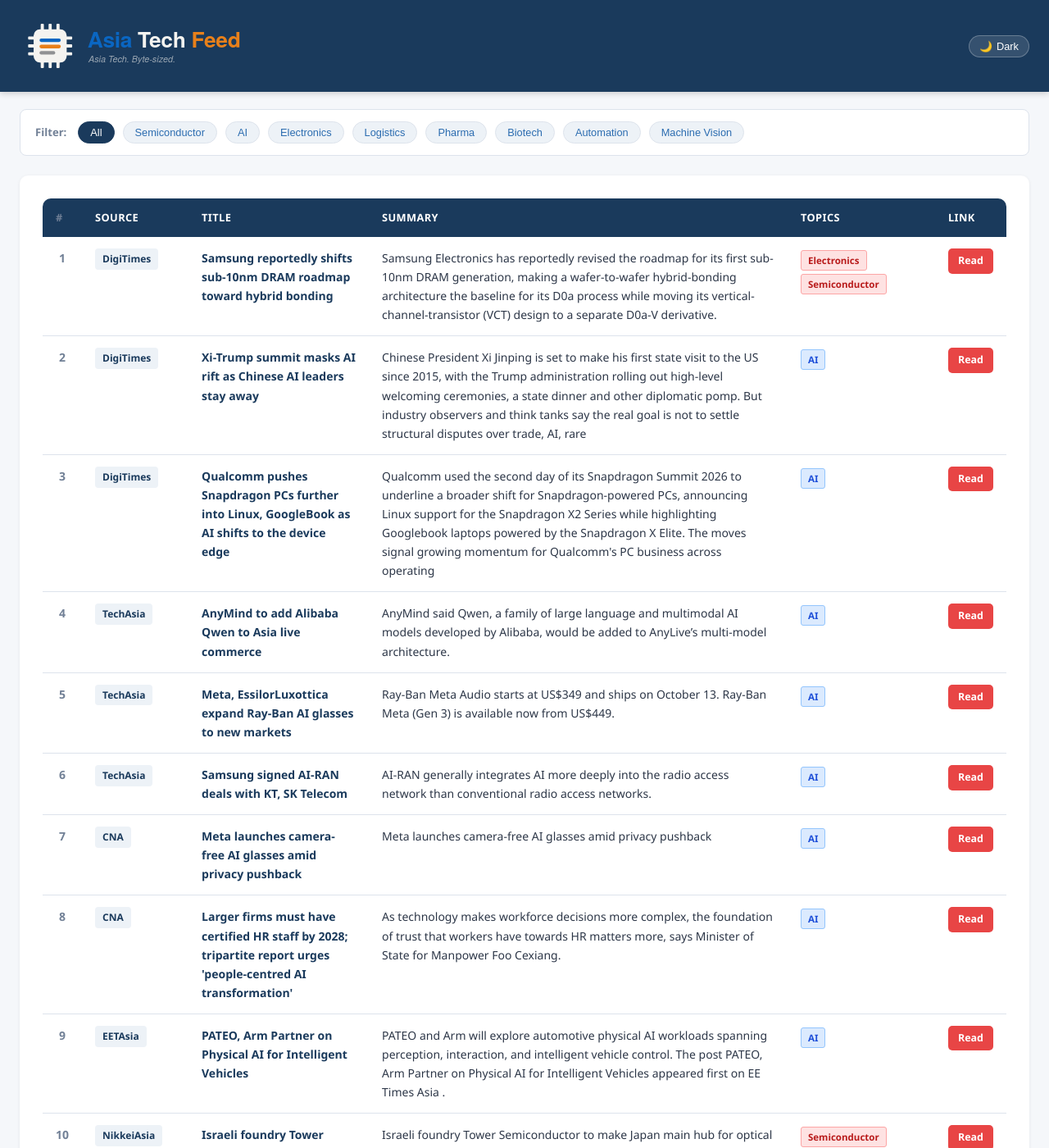
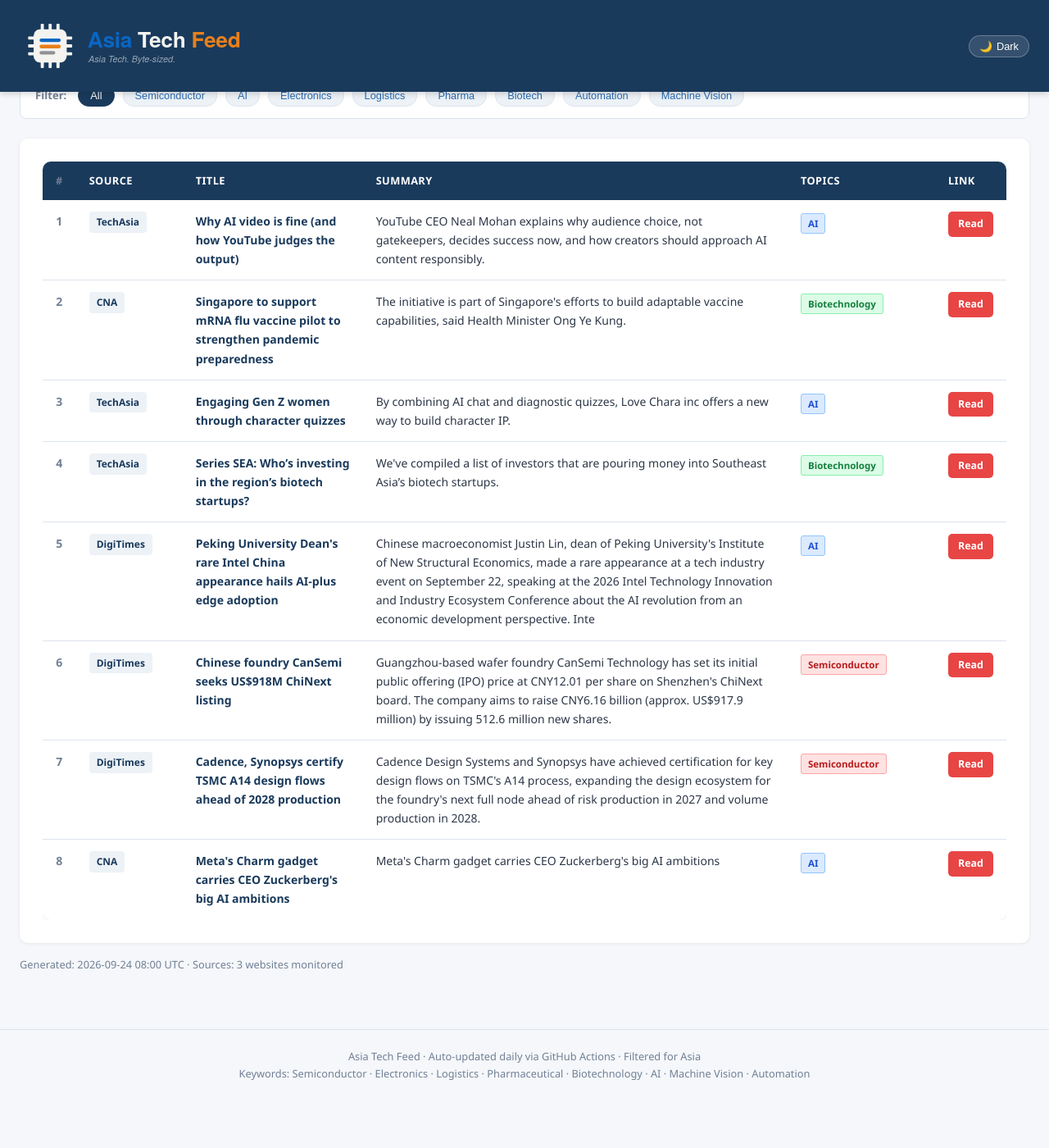
Before and after one commit to asiatechfeed/Asia-Tech-Feed, a Jekyll site: the page built from _posts/2026-09-24-asia-tech-news-digest.md, in a window 1280 px wide and 1400 px high, scrolled down 633 px. Shown: the whole window at 82% size. Built offline with Jekyll 4.4.1, drawn with Linux system fonts in a browser that asks for light colours; a script that is not in the unit is left out; after the commit the page ends 1975 px from its top, so only the background shows below that; some of the changed text lies outside the part shown.

Commit message:
📰 News digest 2026-09-24 (8 articles)

```diff
--- a/_posts/2026-09-24-asia-tech-news-digest.md
+++ b/_posts/2026-09-24-asia-tech-news-digest.md
@@ -1,16 +1,16 @@
 ---
 layout: post
 title: "Asia Tech News Digest - September 24, 2026"
-date: 2026-09-24 12:24:21 +0800
-articles_count: 11
-sources_count: 5
-sources: ["CNA", "DigiTimes", "EETAsia", "NikkeiAsia", "TechAsia"]
+date: 2026-09-24 16:00:51 +0800
+articles_count: 8
+sources_count: 3
+sources: ["CNA", "DigiTimes", "TechAsia"]
 csv_file: /assets/data/news-2026-09-24.tsv
-featured_title: "Samsung reportedly shifts sub-10nm DRAM roadmap toward hybrid bonding"
-featured_url: "https://www.digitimes.com/news/a20260924VL206/samsung-dram-roadmap-technology-development.html"
-featured_source: "DigiTimes"
-featured_summary: "Samsung Electronics has reportedly revised the roadmap for its first sub-10nm DRAM generation, making a wafer-to-wafer hybrid-bonding architecture the baseline for its D0a process while moving its vertical-channel-transistor (VCT) design to a separate D0a-V derivative."
-featured_image: "https://img.digitimes.com/newsshow/20260924vl206_files/2_b.jpg"
+featured_title: "Why AI video is fine (and how YouTube judges the output)"
+featured_url: "https://www.techinasia.com/ai-video-fine-youtube-judges-output"
+featured_source: "TechAsia"
+featured_summary: "YouTube CEO Neal Mohan explains why audience choice, not gatekeepers, decides success now, and how creators should approach AI content responsibly."
+featured_image: ""
 ---
 
 <table class="news-table">
@@ -27,91 +27,67 @@ featured_image: "https://img.digitimes.com/newsshow/20260924vl206_files/2_b.jpg"
 <tbody>
 <tr>
   <td class="col-num">1</td>
-  <td class="col-source"><span class="source-badge">DigiTimes</span></td>
-  <td class="col-title"><span class="article-title">Samsung reportedly shifts sub-10nm DRAM roadmap toward hybrid bonding</span></td>
-  <td class="col-summary">Samsung Electronics has reportedly revised the roadmap for its first sub-10nm DRAM generation, making a wafer-to-wafer hybrid-bonding architecture the baseline for its D0a process while moving its vertical-channel-transistor (VCT) design to a separate D0a-V derivative.</td>
-  <td class="col-tags"><span class="tag semi">Electronics</span><span class="tag semi">Semiconductor</span></td>
-  <td class="col-link"><a class="btn-link" href="https://www.digitimes.com/news/a20260924VL206/samsung-dram-roadmap-technology-development.html" target="_blank" rel="noopener">Read</a></td>
+  <td class="col-source"><span class="source-badge">TechAsia</span></td>
+  <td class="col-title"><span class="article-title">Why AI video is fine (and how YouTube judges the output)</span></td>
+  <td class="col-summary">YouTube CEO Neal Mohan explains why audience choice, not gatekeepers, decides success now, and how creators should approach AI content responsibly.</td>
+  <td class="col-tags"><span class="tag ai">AI</span></td>
+  <td class="col-link"><a class="btn-link" href="https://www.techinasia.com/ai-video-fine-youtube-judges-output" target="_blank" rel="noopener">Read</a></td>
 </tr>
 <tr>
   <td class="col-num">2</td>
-  <td class="col-source"><span class="source-badge">DigiTimes</span></td>
-  <td class="col-title"><span class="article-title">Xi-Trump summit masks AI rift as Chinese AI leaders stay away</span></td>
-  <td class="col-summary">Chinese President Xi Jinping is set to make his first state visit to the US since 2015, with the Trump administration rolling out high-level welcoming ceremonies, a state dinner and other diplomatic pomp. But industry observers and think tanks say the real goal is not to settle structural disputes over trade, AI, rare </td>
-  <td class="col-tags"><span class="tag ai">AI</span></td>
-  <td class="col-link"><a class="btn-link" href="https://www.digitimes.com/news/a20260924PD200/xi-jinping-security-chips-deepseek-2015.html" target="_blank" rel="noopener">Read</a></td>
+  <td class="col-source"><span class="source-badge">CNA</span></td>
+  <td class="col-title"><span class="article-title">Singapore to support mRNA flu vaccine pilot to strengthen pandemic preparedness</span></td>
+  <td class="col-summary">The initiative is part of Singapore's efforts to build adaptable vaccine capabilities, said Health Minister Ong Ye Kung.</td>
+  <td class="col-tags"><span class="tag bio">Biotechnology</span></td>
+  <td class="col-link"><a class="btn-link" href="https://www.channelnewsasia.com/singapore/mrna-flu-vaccine-pilot-pandemic-ebola-ong-ye-kung-6407351" target="_blank" rel="noopener">Read</a></td>
 </tr>
 <tr>
   <td class="col-num">3</td>
-  <td class="col-source"><span class="source-badge">DigiTimes</span></td>
-  <td class="col-title"><span class="article-title">Qualcomm pushes Snapdragon PCs further into Linux, GoogleBook as AI shifts to the device edge</span></td>
-  <td class="col-summary">Qualcomm used the second day of its Snapdragon Summit 2026 to underline a broader shift for Snapdragon-powered PCs, announcing Linux support for the Snapdragon X2 Series while highlighting Googlebook laptops powered by the Snapdragon X Elite. The moves signal growing momentum for Qualcomm's PC business across operating</td>
+  <td class="col-source"><span class="source-badge">TechAsia</span></td>
+  <td class="col-title"><span class="article-title">Engaging Gen Z women through character quizzes</span></td>
+  <td class="col-summary">By combining AI chat and diagnostic quizzes, Love Chara inc offers a new way to build character IP.</td>
   <td class="col-tags"><span class="tag ai">AI</span></td>
-  <td class="col-link"><a class="btn-link" href="https://www.digitimes.com/news/a20260924PD222/qualcomm-snapdragon-linux-pc-2026.html" target="_blank" rel="noopener">Read</a></td>
+  <td class="col-link"><a class="btn-link" href="https://www.techinasia.com/engaging-gen-women-character-quizzes" target="_blank" rel="noopener">Read</a></td>
 </tr>
 <tr>
   <td class="col-num">4</td>
   <td class="col-source"><span class="source-badge">TechAsia</span></td>
-  <td class="col-title"><span class="article-title">AnyMind to add Alibaba Qwen to Asia live commerce</span></td>
-  <td class="col-summary">AnyMind said Qwen, a family of large language and multimodal AI models developed by Alibaba, would be added to AnyLive’s multi-model architecture.</td>
-  <td class="col-tags"><span class="tag ai">AI</span></td>
-  <td class="col-link"><a class="btn-link" href="https://www.techinasia.com/anymind-launches-platform-for-creator-livestream-campaigns" target="_blank" rel="noopener">Read</a></td>
+  <td class="col-title"><span class="article-title">Series SEA: Who’s investing in the region’s biotech startups?</span></td>
+  <td class="col-summary">We've compiled a list of investors that are pouring money into Southeast Asia’s biotech startups.</td>
+  <td class="col-tags"><span class="tag bio">Biotechnology</span></td>
+  <td class="col-link"><a class="btn-link" href="https://www.techinasia.com/top-sea-investors-biotech" target="_blank" rel="noopener">Read</a></td>
 </tr>
 <tr>
   <td class="col-num">5</td>
-  <td class="col-source"><span class="source-badge">TechAsia</span></td>
-  <td class="col-title"><span class="article-title">Meta, EssilorLuxottica expand Ray-Ban AI glasses to new markets</span></td>
-  <td class="col-summary">Ray-Ban Meta Audio starts at US$349 and ships on October 13. Ray-Ban Meta (Gen 3) is available now from US$449.</td>
+  <td class="col-source"><span class="source-badge">DigiTimes</span></td>
+  <td class="col-title"><span class="article-title">Peking University Dean's rare Intel China appearance hails AI-plus edge adoption</span></td>
+  <td class="col-summary">Chinese macroeconomist Justin Lin, dean of Peking University's Institute of New Structural Economics, made a rare appearance at a tech industry event on September 22, speaking at the 2026 Intel Technology Innovation and Industry Ecosystem Conference about the AI revolution from an economic development perspective. Inte</td>
   <td class="col-tags"><span class="tag ai">AI</span></td>
-  <td class="col-link"><a class="btn-link" href="https://www.techinasia.com/meta-releases-muse-spark-13-coding-upgrades" target="_blank" rel="noopener">Read</a></td>
+  <td class="col-link"><a class="btn-link" href="https://www.digitimes.com/news/a20260924PD228/intel-development-industrial-manufacturing.html" target="_blank" rel="noopener">Read</a></td>
 </tr>
 <tr>
   <td class="col-num">6</td>
-  <td class="col-source"><span class="source-badge">TechAsia</span></td>
-  <td class="col-title"><span class="article-title">Samsung signed AI-RAN deals with KT, SK Telecom</span></td>
-  <td class="col-summary">AI-RAN generally integrates AI more deeply into the radio access network than conventional radio access networks.</td>
-  <td class="col-tags"><span class="tag ai">AI</span></td>
-  <td class="col-link"><a class="btn-link" href="https://www.techinasia.com/samsung-plans-humanoid-robot-reveal-ces-2027" target="_blank" rel="noopener">Read</a></td>
+  <td class="col-source"><span class="source-badge">DigiTimes</span></td>
+  <td class="col-title"><span class="article-title">Chinese foundry CanSemi seeks US$918M ChiNext listing</span></td>
+  <td class="col-summary">Guangzhou-based wafer foundry CanSemi Technology has set its initial public offering (IPO) price at CNY12.01 per share on Shenzhen's ChiNext board. The company aims to raise CNY6.16 billion (approx. US$917.9 million) by issuing 512.6 million new shares.</td>
+  <td class="col-tags"><span class="tag semi">Semiconductor</span></td>
+  <td class="col-link"><a class="btn-link" href="https://www.digitimes.com/news/a20260924VL215/cansemi-wafer-shenzhen-ipo-revenue.html" target="_blank" rel="noopener">Read</a></td>
 </tr>
 <tr>
   <td class="col-num">7</td>
-  <td class="col-source"><span class="source-badge">CNA</span></td>
-  <td class="col-title"><span class="article-title">Meta launches camera-free AI glasses amid privacy pushback</span></td>
-  <td class="col-summary">Meta launches camera-free AI glasses amid privacy pushback</td>
-  <td class="col-tags"><span class="tag ai">AI</span></td>
-  <td class="col-link"><a class="btn-link" href="https://www.channelnewsasia.com/business/meta-new-smart-glasses-camera-free-6406896" target="_blank" rel="noopener">Read</a></td>
+  <td class="col-source"><span class="source-badge">DigiTimes</span></td>
+  <td class="col-title"><span class="article-title">Cadence, Synopsys certify TSMC A14 design flows ahead of 2028 production</span></td>
+  <td class="col-summary">Cadence Design Systems and Synopsys have achieved certification for key design flows on TSMC's A14 process, expanding the design ecosystem for the foundry's next full node ahead of risk production in 2027 and volume production in 2028.</td>
+  <td class="col-tags"><span class="tag semi">Semiconductor</span></td>
+  <td class="col-link"><a class="btn-link" href="https://www.digitimes.com/news/a20260924VL216/synopsys-design-tsmc-production-certification.html" target="_blank" rel="noopener">Read</a></td>
 </tr>
 <tr>
   <td class="col-num">8</td>
   <td class="col-source"><span class="source-badge">CNA</span></td>
-  <td class="col-title"><span class="article-title">Larger firms must have certified HR staff by 2028; tripartite report urges 'people-centred AI transformation'</span></td>
-  <td class="col-summary">As technology makes workforce decisions more complex, the foundation of trust that workers have towards HR matters more, says Minister of State for Manpower Foo Cexiang.</td>
+  <td class="col-title"><span class="article-title">Meta's Charm gadget carries CEO Zuckerberg's big AI ambitions</span></td>
+  <td class="col-summary">Meta's Charm gadget carries CEO Zuckerberg's big AI ambitions</td>
   <td class="col-tags"><span class="tag ai">AI</span></td>
-  <td class="col-link"><a class="btn-link" href="https://www.channelnewsasia.com/singapore/hr-human-resources-ai-transformation-workforce-business-6406756" target="_blank" rel="noopener">Read</a></td>
-</tr>
-<tr>
-  <td class="col-num">9</td>
-  <td class="col-source"><span class="source-badge">EETAsia</span></td>
-  <td class="col-title"><span class="article-title">PATEO, Arm Partner on Physical AI for Intelligent Vehicles</span></td>
-  <td class="col-summary">PATEO and Arm will explore automotive physical AI workloads spanning perception, interaction, and intelligent vehicle control. The post PATEO, Arm Partner on Physical AI for Intelligent Vehicles appeared first on EE Times Asia .</td>
-  <td class="col-tags"><span class="tag ai">AI</span></td>
-  <td class="col-link"><a class="btn-link" href="https://www.eetasia.com/pateo-arm-partner-on-physical-ai-for-intelligent-vehicles/" target="_blank" rel="noopener">Read</a></td>
-</tr>
-<tr>
-  <td class="col-num">10</td>
-  <td class="col-source"><span class="source-badge">NikkeiAsia</span></td>
-  <td class="col-title"><span class="article-title">Israeli foundry Tower Semiconductor to make Japan main hub for optical chips</span></td>
-  <td class="col-summary">Israeli foundry Tower Semiconductor to make Japan main hub for optical chips</td>
-  <td class="col-tags"><span class="tag semi">Semiconductor</span></td>
-  <td class="col-link"><a class="btn-link" href="https://asia.nikkei.com/business/tech/semiconductors/israeli-foundry-tower-semiconductor-to-make-japan-main-hub-for-optical-chips" target="_blank" rel="noopener">Read</a></td>
-</tr>
-<tr>
-  <td class="col-num">11</td>
-  <td class="col-source"><span class="source-badge">NikkeiAsia</span></td>
-  <td class="col-title"><span class="article-title">How 'affordability' makes Gen Z Americans open to Chinese EVs, chips</span></td>
-  <td class="col-summary">How 'affordability' makes Gen Z Americans open to Chinese EVs, chips</td>
-  <td class="col-tags"><span class="tag semi">Semiconductor</span></td>
-  <td class="col-link"><a class="btn-link" href="https://asia.nikkei.com/spotlight/comment/how-affordability-makes-gen-z-americans-open-to-chinese-evs-chips" target="_blank" rel="noopener">Read</a></td>
+  <td class="col-link"><a class="btn-link" href="https://www.channelnewsasia.com/business/metas-charm-gadget-carries-ceo-zuckerbergs-big-ai-ambitions-6407276" target="_blank" rel="noopener">Read</a></td>
 </tr>
 </tbody>
 </table>
```
Also changed, not shown: _data/seen_urls.json (+9 -1 lines), _digest_meta.json (+22 -24 lines), assets/data/news-2026-09-24.tsv (+8 -11 lines), assets/data/search-index.json.
